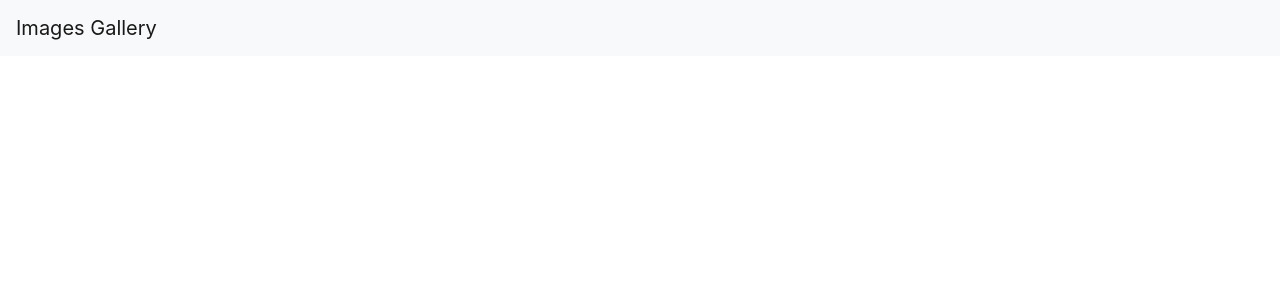
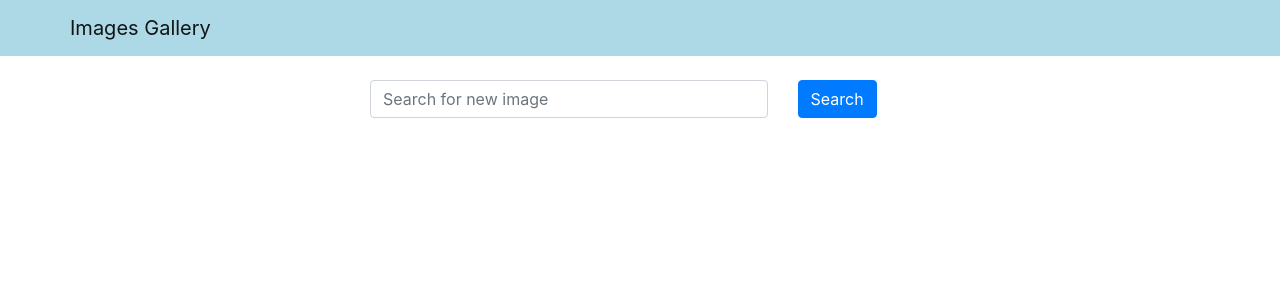
Before and after one commit to eliasliasu/image-gallery, a React (Create React App) app in the folder frontend/: page / in a window 1280 px wide. Shown: the top 300 px of the page. Built offline with nearby package versions, Linux system fonts and the light colour scheme.

Commit message:
controlled search component

```diff
--- a/frontend/src/App.js
+++ b/frontend/src/App.js
@@ -1,12 +1,24 @@
+import { useState } from 'react';
 import 'bootstrap/dist/css/bootstrap.min.css';
 import Header from './components/Header';
+import Search from './components/Search';
 
-function App() {
+const App = () => {
+  const [word, setWord] = useState('');
+
+  const handleSearchSubmit = (e) => {
+    e.preventDefault();
+    console.log(word);
+  };
+
+  console.log(word);
+
   return (
     <div className="App">
       <Header title="Images Gallery" />
+      <Search word={word} setWord={setWord} handleSubmit={handleSearchSubmit} />
     </div>
   );
-}
+};
 
 export default App;
--- a/frontend/src/components/Header.js
+++ b/frontend/src/components/Header.js
@@ -1,10 +1,16 @@
 import React from 'react';
-import { Navbar } from 'react-bootstrap';
+import { Navbar, Container } from 'react-bootstrap';
+
+const navbarStyle = {
+  backgroundColor: 'lightblue',
+};
 
 const Header = ({ title }) => {
   return (
-    <Navbar bg="light" data-bs-theme="light">
-      <Navbar.Brand href="/">{title}</Navbar.Brand>
+    <Navbar style={navbarStyle} data-bs-theme="light">
+      <Container>
+        <Navbar.Brand href="/">{title}</Navbar.Brand>
+      </Container>
     </Navbar>
   );
 };
--- /dev/null
+++ b/frontend/src/components/Search.js
@@ -0,0 +1,32 @@
+import React from 'react';
+import { Container, Row, Col, Form, Button } from 'react-bootstrap';
+
+const Search = ({ word, setWord, handleSubmit }) => {
+  return (
+    <Container className="mt-4">
+      <Row className="justify-content-center">
+        <Col xs={12} md={8} lg={6}>
+          <Form onSubmit={handleSubmit}>
+            <Row>
+              <Col xs={9}>
+                <Form.Control
+                  type="text"
+                  value={word}
+                  onChange={(e) => setWord(e.target.value)}
+                  placeholder="Search for new image"
+                />
+              </Col>
+              <Col>
+                <Button type="submit" variant="primary">
+                  Search
+                </Button>
+              </Col>
+            </Row>
+          </Form>
+        </Col>
+      </Row>
+    </Container>
+  );
+};
+
+export default Search;
```
